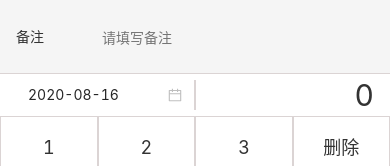
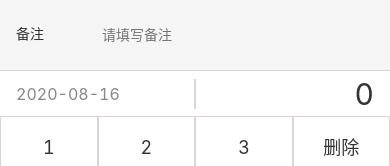
Before and after one commit to JimmeyCheung/morney-react, a React app: page /#/money in a window 390 px wide. Shown: the part 410-576 px from the top of the page. Built offline with nearby package versions, Linux system fonts and the light colour scheme.

Commit message:
统一日期为antd mobile组件

```diff
--- a/src/assets/styles/overwrite.scss
+++ b/src/assets/styles/overwrite.scss
@@ -6,3 +6,12 @@
     background-color: var(--skin-color);
     color:#000;
 }
+.am-list-item{
+    width:100%;
+    margin:0;
+    padding: 0;
+}
+.am-list-item .am-list-line .am-list-extra{
+    flex-basis: 100%;
+    text-align: left;
+}
--- a/src/index.scss
+++ b/src/index.scss
@@ -1,4 +1,5 @@
 @import-normalize;
+@import '~antd-mobile/dist/antd-mobile';
 @import '~antd/dist/antd.css';
 @import "assets/styles/helper";
 @import "assets/styles/overwrite";
--- a/src/views/Money/NumberPadSection.tsx
+++ b/src/views/Money/NumberPadSection.tsx
@@ -2,9 +2,9 @@ import React, { useState } from "react";
 import { Wrapper } from "./NumberPadSection/Wrapper";
 import { InputWrapper } from "./NumberPadSection/InputWrapper";
 import { generateOutput } from "./NumberPadSection/generateOutput";
-import { DatePicker } from "antd";
 import moment from "moment";
 import { useEffect } from "react";
+import { DatePicker, List } from 'antd-mobile';
 
 type Props = {
   data: {
@@ -54,13 +54,14 @@ const NumberPadSection: React.FC<Props> = (props) => {
     <Wrapper>
       <InputWrapper>
         <DatePicker
-          value={moment(createdDate)}
-          inputReadOnly
-          bordered={false}
-          onChange={(date: any, dateString: string) => {
-            setCreatedDate(dateString);
-          }}
-        />
+          mode="date"
+          title="选择日期"
+          extra="Optional"
+          value={new Date(createdDate)}
+          onChange={date => { setCreatedDate(moment(date).format("YYYY-MM-DD")); }}
+        >
+          <List.Item></List.Item>
+        </DatePicker>
         <div className="line"></div>
         <div className="output">{output}</div>
       </InputWrapper>
--- a/src/views/Money/NumberPadSection/InputWrapper.tsx
+++ b/src/views/Money/NumberPadSection/InputWrapper.tsx
@@ -2,16 +2,18 @@ import styled from "styled-components";
 const InputWrapper = styled.div`
   display: flex;
   align-items: center;
-  padding: 6px 16px;
+  justify-content:center;
+  height:46px;
+  padding: 0 16px;
   border-top: 1px solid var(--border-color);
   background:#fff;
   & > div {
     width: 50%;
-    height: 30px;
   }
   > .line {
     flex-shrink: 0;
     width: 2px;
+    height:30px;
     background: var(--border-color);
   }
 
--- a/src/views/Statistics/DateModal.tsx
+++ b/src/views/Statistics/DateModal.tsx
@@ -1,7 +1,6 @@
 
 import { DatePicker, List } from 'antd-mobile';
 import Modal from 'antd/lib/modal';
-import 'antd-mobile/dist/antd-mobile.css'
 import React, { useState } from 'react';
 
 type Props = {
```
